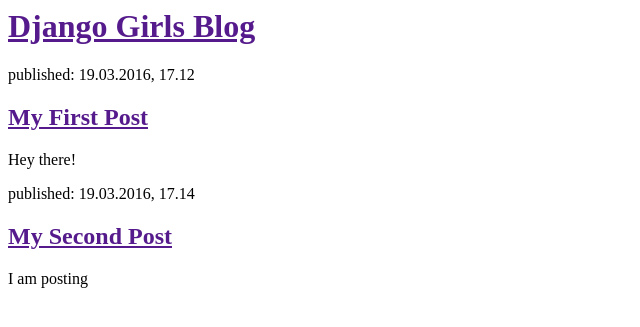
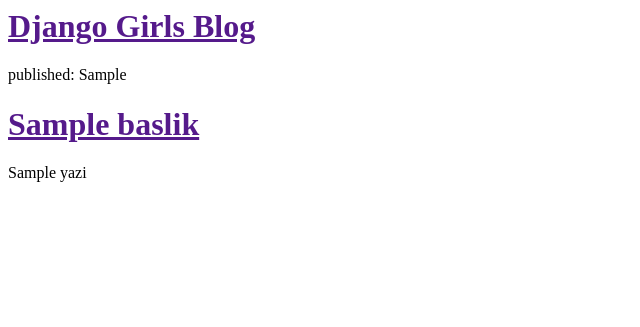
Before and after one commit to murmuruuu/my-first-blog, a Django app: template blog/templates/blog/post_list.html in a window 1280 px wide. Shown: the top 327 px of the page, without its empty margins (0-640 px from the left). Run offline with Django 3.2, Linux system fonts and the light colour scheme; the template is opened without the code that fills it: most values are stand-ins (such as "Sample title", 1, 10 or a date in 2020).

Commit message:
last commitim

```diff
--- a/blog/templates/blog/post_list.html
+++ b/blog/templates/blog/post_list.html
@@ -5,17 +5,13 @@
 		<div>
 			<h1><a href = "">Django Girls Blog</a></h1>
 		</div>
+		{% for post in posts %}
+			<div>
+				<p>published: {{ post.yayinlama_tarihi }}</p>
+				<h1><a href="">{{ post.baslik }}</a></h1>
+				<p>{{ post.yazi|linebreaks }}</p>
+			</div>
+		{% endfor %}
 
-		<div>
-			<p>published: 19.03.2016, 17.12</p>
-			<h2><a href="">My First Post</a></h2>
-			<p>Hey there!</p>
-		</div>
-
-		<div>
-			<p>published: 19.03.2016, 17.14</p>
-			<h2><a href="">My Second Post</a></h2>
-			<p>I am posting</p>
-		</div>
 	</body>
 <html>
--- a/blog/views.py
+++ b/blog/views.py
@@ -1,4 +1,7 @@
 from django.shortcuts import render
+from django.utils import timezone
+from .models import Post
 
 def post_list(request):
-	return render(request, 'blog/post_list.html', {})
+    posts = Post.objects.filter(yayinlama_tarihi__lte=timezone.now()).order_by('yayinlama_tarihi')
+    return render(request, 'blog/post_list.html', {'posts': posts})
```
